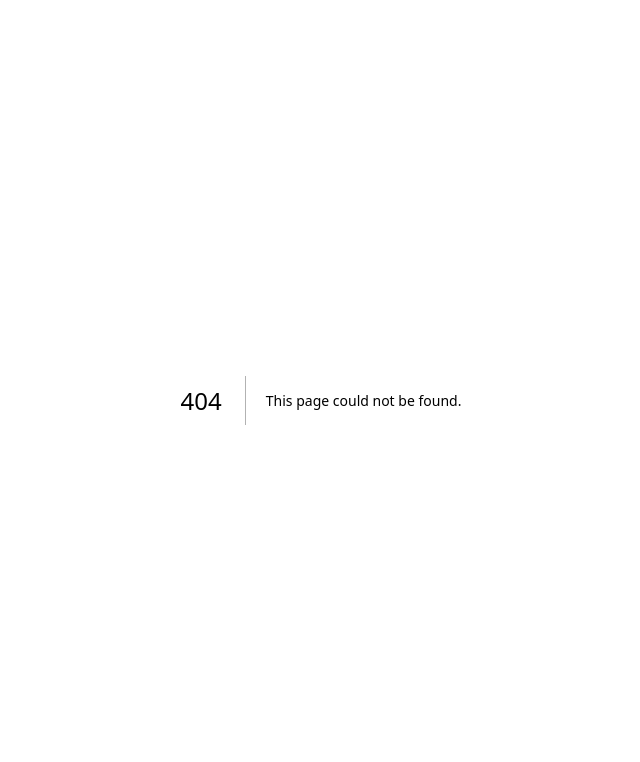
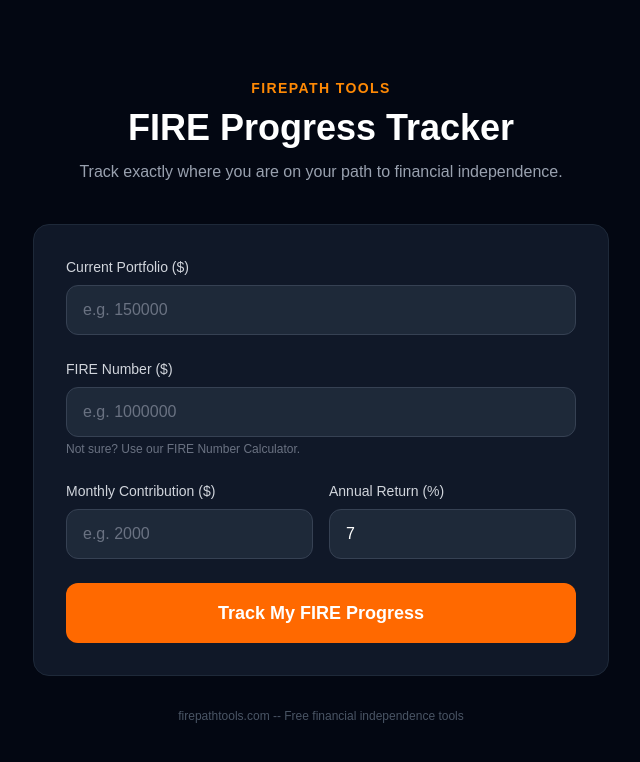
Before and after one commit to giraudsebastien79000-max/firepathtools, a Next.js app: page /tools/fire-progress in a window 1280 px wide. Before the commit this address had no page. Shown: the top 762 px of the page, without its empty margins (319-959 px from the left). Built offline with nearby package versions, Linux system fonts and the light colour scheme.

Commit message:
Add FIRE Progress Tracker

```diff
--- /dev/null
+++ b/app/tools/fire-progress/page.tsx
@@ -0,0 +1,99 @@
+"use client";
+import { useState } from "react";
+
+export default function FIREProgress() {
+  const [current, setCurrent] = useState("");
+  const [target, setTarget] = useState("");
+  const [monthly, setMonthly] = useState("");
+  const [returnRate, setReturnRate] = useState("7");
+  const [result, setResult] = useState(null);
+
+  const calculate = () => {
+    const cur = parseFloat(current);
+    const tgt = parseFloat(target);
+    const m = parseFloat(monthly);
+    const r = parseFloat(returnRate) / 100 / 12;
+    const pct = (cur / tgt) * 100;
+    let months = 0;
+    let balance = cur;
+    while (balance < tgt && months < 1200) {
+      balance = balance * (1 + r) + m;
+      months++;
+    }
+    const years = (months / 12).toFixed(1);
+    const milestone25 = tgt * 0.25;
+    const milestone50 = tgt * 0.50;
+    const milestone75 = tgt * 0.75;
+    setResult({ pct: Math.min(100, pct).toFixed(1), months, years, milestone25, milestone50, milestone75, reached25: cur >= milestone25, reached50: cur >= milestone50, reached75: cur >= milestone75, done: cur >= tgt });
+  };
+
+  const MilestoneRow = ({ label, amount, reached }) => (
+    <div className={`flex justify-between items-center p-3 rounded-xl border ${reached ? "bg-green-900/20 border-green-400/30" : "bg-gray-800 border-gray-700"}`}>
+      <span className={`text-sm ${reached ? "text-green-400" : "text-gray-400"}`}>{label}</span>
+      <div className="flex items-center gap-2">
+        <span className="text-white font-bold text-sm">${amount.toLocaleString("en-US", { maximumFractionDigits: 0 })}</span>
+        {reached && <span className="text-green-400 text-xs font-bold">DONE</span>}
+      </div>
+    </div>
+  );
+
+  return (
+    <main className="min-h-screen bg-gray-950 text-white flex flex-col items-center justify-center px-4 py-16">
+      <div className="max-w-xl w-full">
+        <div className="text-center mb-10">
+          <span className="text-orange-400 text-sm font-semibold tracking-widest uppercase">FirePath Tools</span>
+          <h1 className="text-4xl font-bold mt-2 mb-3">FIRE Progress Tracker</h1>
+          <p className="text-gray-400 text-base">Track exactly where you are on your path to financial independence.</p>
+        </div>
+        <div className="bg-gray-900 rounded-2xl p-8 space-y-6 border border-gray-800">
+          <div>
+            <label className="block text-sm font-medium text-gray-300 mb-2">Current Portfolio ($)</label>
+            <input type="number" value={current} onChange={(e) => setCurrent(e.target.value)} placeholder="e.g. 150000" className="w-full bg-gray-800 border border-gray-700 rounded-xl px-4 py-3 text-white placeholder-gray-500 focus:outline-none focus:border-orange-400" />
+          </div>
+          <div>
+            <label className="block text-sm font-medium text-gray-300 mb-2">FIRE Number ($)</label>
+            <input type="number" value={target} onChange={(e) => setTarget(e.target.value)} placeholder="e.g. 1000000" className="w-full bg-gray-800 border border-gray-700 rounded-xl px-4 py-3 text-white placeholder-gray-500 focus:outline-none focus:border-orange-400" />
+            <p className="text-xs text-gray-500 mt-1">Not sure? Use our FIRE Number Calculator.</p>
+          </div>
+          <div className="grid grid-cols-2 gap-4">
+            <div>
+              <label className="block text-sm font-medium text-gray-300 mb-2">Monthly Contribution ($)</label>
+              <input type="number" value={monthly} onChange={(e) => setMonthly(e.target.value)} placeholder="e.g. 2000" className="w-full bg-gray-800 border border-gray-700 rounded-xl px-4 py-3 text-white placeholder-gray-500 focus:outline-none focus:border-orange-400" />
+            </div>
+            <div>
+              <label className="block text-sm font-medium text-gray-300 mb-2">Annual Return (%)</label>
+              <input type="number" value={returnRate} onChange={(e) => setReturnRate(e.target.value)} placeholder="7" className="w-full bg-gray-800 border border-gray-700 rounded-xl px-4 py-3 text-white placeholder-gray-500 focus:outline-none focus:border-orange-400" />
+            </div>
+          </div>
+          <button onClick={calculate} className="w-full bg-orange-500 hover:bg-orange-400 text-white font-bold py-4 rounded-xl text-lg transition-colors">Track My FIRE Progress</button>
+          {result !== null && (
+            <div className="space-y-4">
+              <div className={`rounded-xl p-6 text-center border ${result.done ? "bg-green-900/30 border-green-400/30" : "bg-gray-800 border-orange-400/30"}`}>
+                <p className="text-gray-400 text-sm mb-1">FIRE Progress</p>
+                <p className="text-6xl font-bold text-orange-400">{result.pct}%</p>
+                {!result.done && <p className="text-gray-400 text-sm mt-2">FIRE in {result.years} years ({result.months} months)</p>}
+                {result.done && <p className="text-green-400 font-semibold mt-2">You have reached FIRE!</p>}
+              </div>
+              <div className="bg-gray-800 rounded-xl p-4 border border-gray-700">
+                <div className="flex justify-between text-sm mb-2">
+                  <span className="text-gray-400">Overall Progress</span>
+                  <span className="text-orange-400 font-bold">{result.pct}%</span>
+                </div>
+                <div className="w-full bg-gray-700 rounded-full h-4">
+                  <div className="bg-orange-500 h-4 rounded-full transition-all" style={{width: result.pct + "%"}}></div>
+                </div>
+              </div>
+              <div className="space-y-2">
+                <p className="text-gray-400 text-xs uppercase tracking-widest">Milestones</p>
+                <MilestoneRow label="25% - Getting started" amount={result.milestone25} reached={result.reached25} />
+                <MilestoneRow label="50% - Halfway there" amount={result.milestone50} reached={result.reached50} />
+                <MilestoneRow label="75% - Almost free" amount={result.milestone75} reached={result.reached75} />
+              </div>
+            </div>
+          )}
+        </div>
+        <p className="text-center text-gray-600 text-xs mt-8">firepathtools.com -- Free financial independence tools</p>
+      </div>
+    </main>
+  );
+}
```
